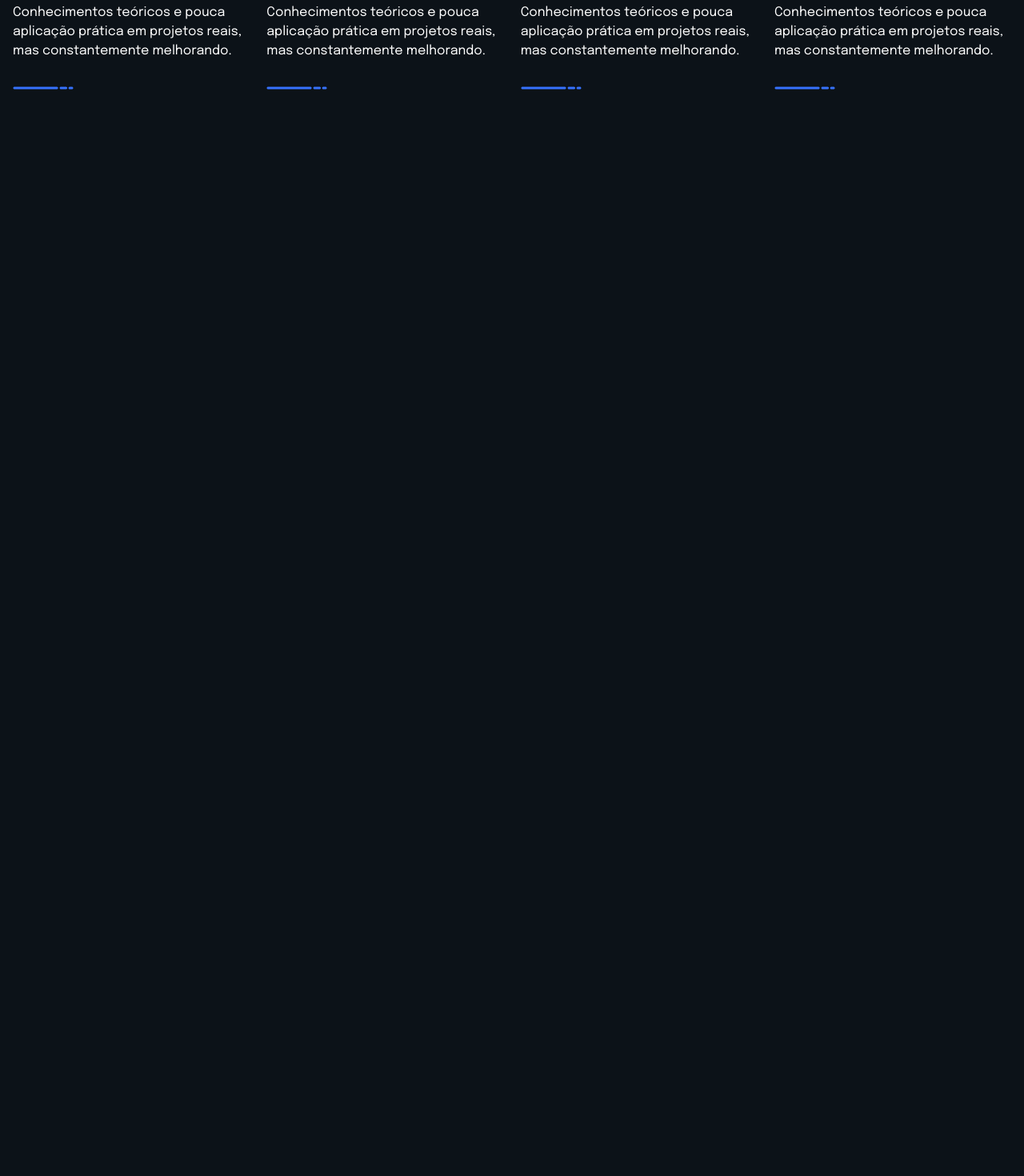
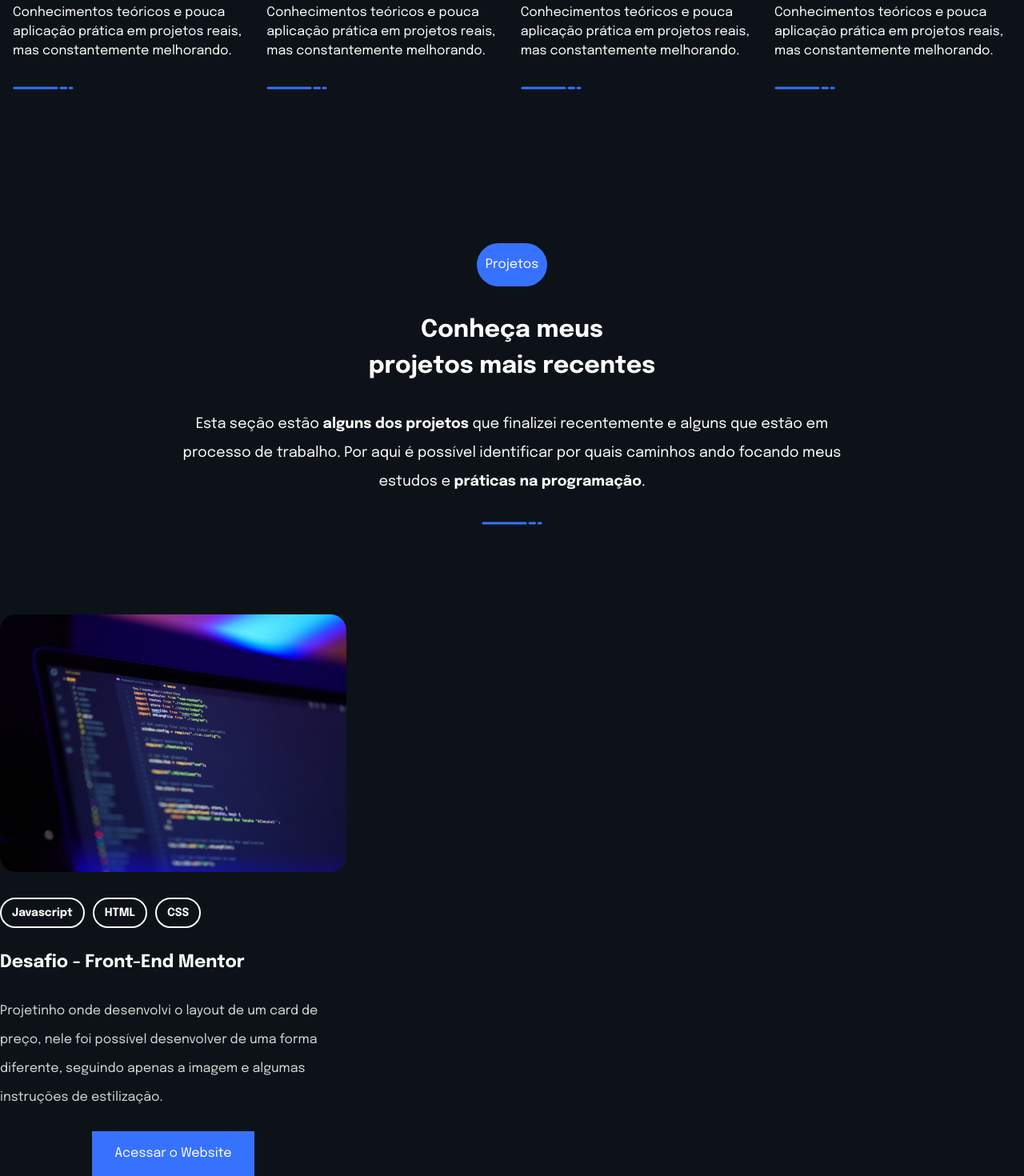
Before and after one commit to dev-rafael92as/portfolio-lp, a React (Vite) app: page / in a window 1280 px wide. Shown: the part 1822-3292 px from the top of the page at 80% size. Before the commit the page ends 1934 px from the top, so only its background shows below. Built offline with nearby package versions, Linux system fonts and the light colour scheme.

Commit message:
Feat(project session): Included initial structure of project cards

```diff
--- a/src/App.tsx
+++ b/src/App.tsx
@@ -1,5 +1,6 @@
 import Header from "./components/Header/Header";
 import HistorySession from "./components/HistorySession";
+import ProjectSession from "./components/ProjectSession";
 import SkillSession from "./components/SkillSession";
 import StartSession from "./components/StartSession";
 
@@ -15,6 +16,8 @@ function App() {
         <HistorySession />
 
         <SkillSession />
+
+        <ProjectSession />
       </main>
     </>
   )
--- /dev/null
+++ b/src/components/ProjectCard/ProjectCard.tsx
@@ -0,0 +1,39 @@
+import React from 'react'
+import ProjectTecIcon from '../ProjectTecIcon/ProjectTecIcon'
+import ButtonIcon from '../ButtonIcon/ButtonIcon'
+
+export interface ProjectCardType {
+    projectTitle: string
+    projectDescription: string
+    projectImage: string
+    projectTecs?: string[]
+    projectLink: string
+}
+
+const ProjectCard = ({projectTitle, projectDescription, projectImage, projectTecs, projectLink}: ProjectCardType) => {
+  return (
+    <div className='max-w-[433px]'>
+        <a className='' href={projectLink}>
+            <div className='mb-8'>
+                <img src={projectImage} alt="" />
+            </div>
+
+            <div className='flex mb-8 gap-[10px]'>
+                {projectTecs?.map((techName) => {
+                    return (
+                        <ProjectTecIcon techName={techName} />
+                    )
+                })}
+            </div>
+
+            <h4 className='font-bold text-[22px] leading-[22px] mb-8'>{projectTitle}</h4>
+            <p className='text-grayText font-[18px] leading-9'>{projectDescription}</p>
+            <div className='flex w-full items-center justify-center mt-6'>
+                <ButtonIcon buttonContent='Acessar o Website' urlButton={projectLink}/>
+            </div>
+        </a>
+    </div>
+  )
+}
+
+export default ProjectCard
--- /dev/null
+++ b/src/components/ProjectSession.tsx
@@ -0,0 +1,42 @@
+import React from 'react'
+import FlagContent from './FlagContent/FlagContent'
+import IconDivider from './IconDivider.tsx/IconDivider'
+import ProjectCard from './ProjectCard/ProjectCard'
+import ProjectImage from '../assets/ImageProject.png'
+
+const ProjectSession = () => {
+    const projectMarkup = {
+        projectTitle: 'Desafio - Front-End Mentor',
+        projectDescription: `Projetinho onde desenvolvi o layout de um card de preço, nele foi possível desenvolver de uma forma diferente, seguindo apenas a imagem e algumas instruções de estilização.`,
+        projectImage: ProjectImage,
+        projectTecs: [
+            'Javascript',
+            'HTML',
+            'CSS'
+        ],
+        projectLink: '/'
+    }
+  return (
+    <section className='mt-48 max-w-[1359px] mx-auto'>
+        <div className='w-full justify-center flex mb-8'>
+            <FlagContent flagContent='Projetos' />
+        </div>
+
+        <div className='flex flex-col gap-8 justify-center items-center mb-28'>
+            <h3 className='text-[30px] max-w-[366px] flex w-full text-center font-epilogue font-bold leading-[45px]'>
+                Conheça meus projetos mais recentes
+            </h3>
+            <p className='max-w-[839px] text-[18px] leading-9 text-center'>
+                Esta seção estão <strong>alguns dos projetos</strong> que finalizei  recentemente e alguns que estão em processo de trabalho. Por aqui é possível identificar por quais caminhos ando focando meus estudos e <strong>práticas na programação</strong>.
+            </p>
+            <IconDivider />
+        </div>
+
+        <div className='flex gap-[30px]'>
+            <ProjectCard {...projectMarkup} />
+        </div>
+    </section>
+  )
+}
+
+export default ProjectSession
--- /dev/null
+++ b/src/components/ProjectTecIcon/ProjectTecIcon.tsx
@@ -0,0 +1,15 @@
+import React from 'react'
+
+interface ProjectTecIconProps {
+    techName: string
+}
+
+const ProjectTecIcon = ({techName}: ProjectTecIconProps) => {
+  return (
+    <div className='rounded-[100px] font-bold text-[14px] leading-[14px] border-[2px] py-[10px] px-[13px]'>
+        {techName}
+    </div>
+  )
+}
+
+export default ProjectTecIcon
```
Also changed, not shown: src/assets/ImageProject.png (added).
